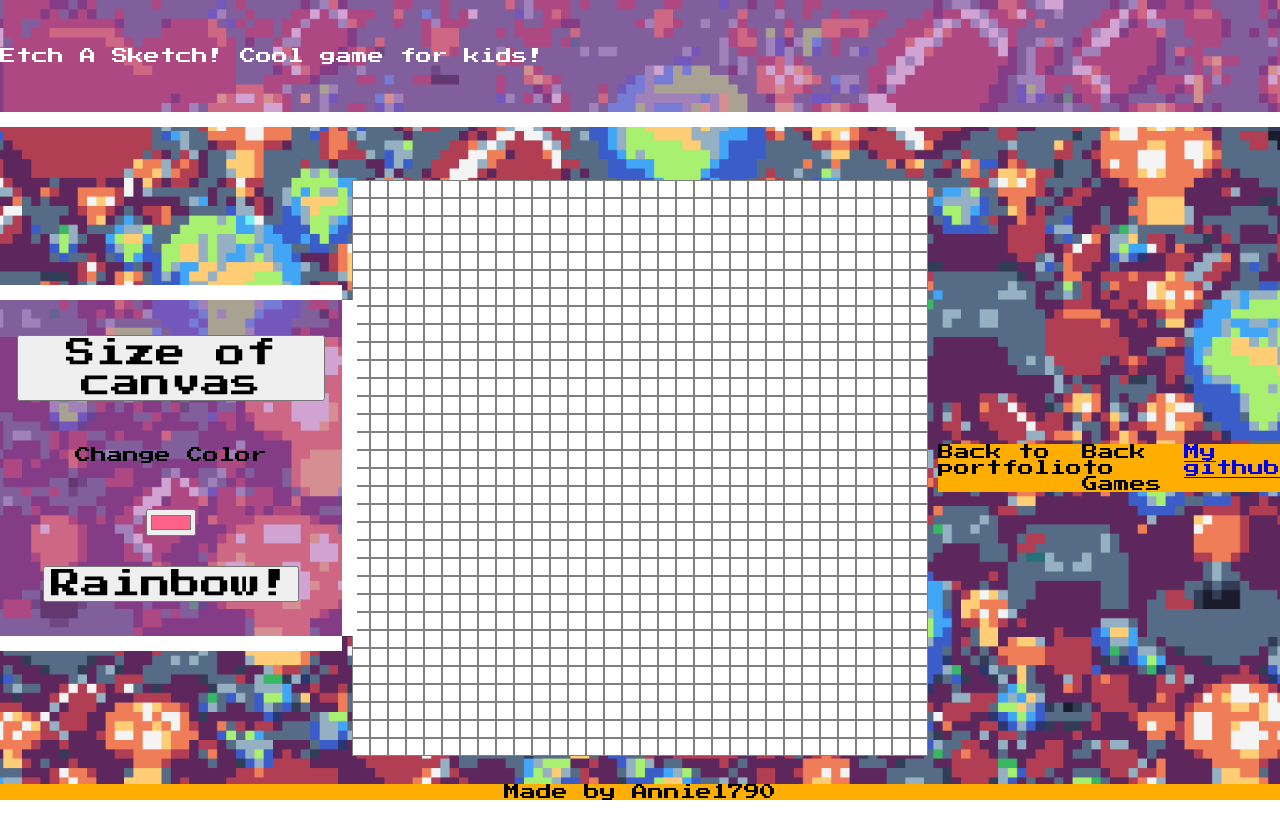
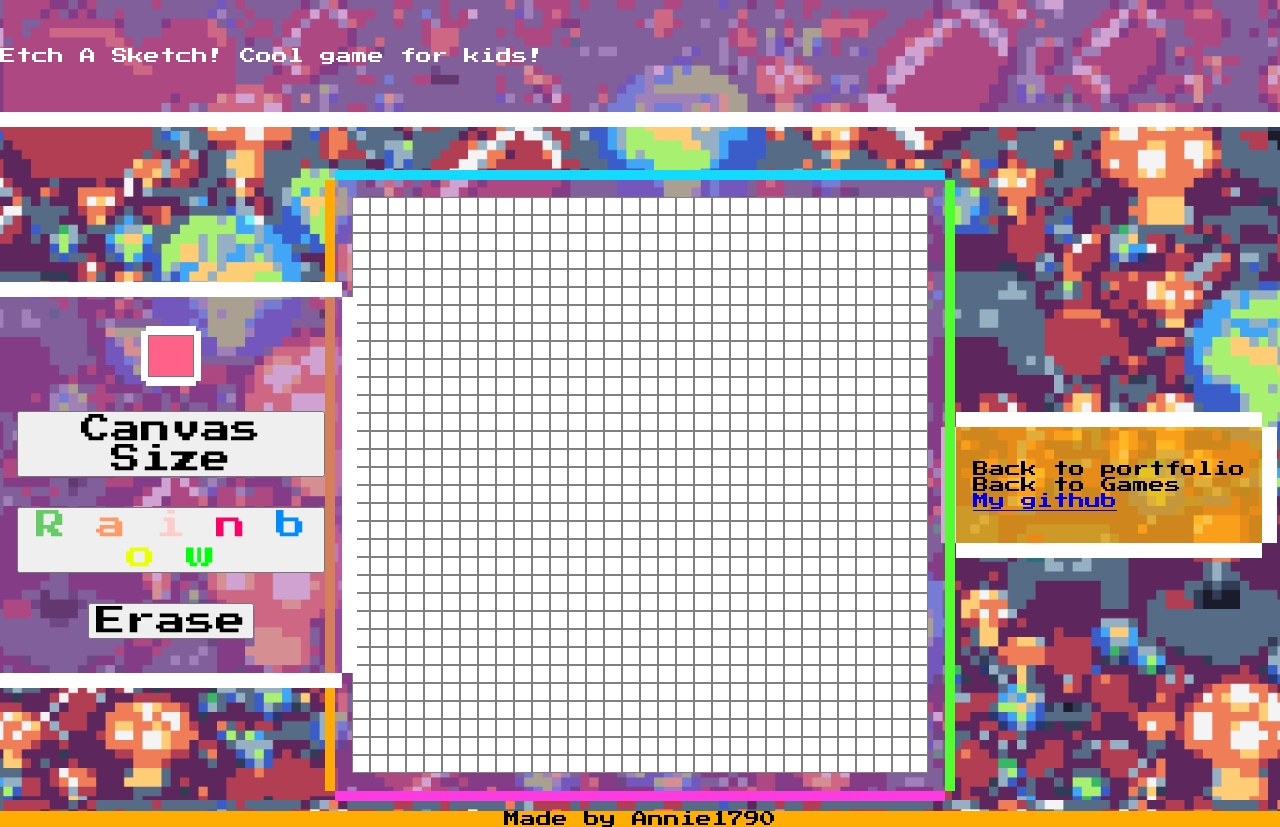
Before and after one commit to Annie1790/Etch-a-Sketch, a plain HTML site: page index.html in a window 1280 px wide. Shown: the top 827 px of the page. Before the commit the page ends 800 px from the top, so only its background shows below. Drawn offline with Linux system fonts and the light colour scheme.

Commit message:
rainbow, erase missing

```diff
--- a/index.css
+++ b/index.css
@@ -3,7 +3,11 @@
     src: url(./media/PressStart2P-Regular.ttf);
 }
 
-
+/*.something {
+  transform: scale(1.1);
+  border-color: #ffc600;
+  box-shadow: 0 0 1rem #ffc600;
+}*/
 
 body {
     font-family: PressStart;
@@ -34,10 +38,7 @@ header {
     background-color: rgb(172, 82, 177, 0.5);
     ;
     width: 100%;
-    box-shadow:   -15px 0 0 0 white,
-                 15px 0 0 0 white,
-                 0 -15px 0 0 white,
-                 0 15px 0 0 white;
+    box-shadow: -15px 0 0 0 white, 15px 0 0 0 white, 0 -15px 0 0 white, 0 15px 0 0 white;
 }
 
 .wrapping {
@@ -55,13 +56,14 @@ header {
     padding: 0;
     list-style-type: none;
     display: flex;
-    flex-direction: row;
+    flex-direction: column;
     justify-content: center;
     margin: auto;
     grid-column: 3;
     grid-row: 3;
-    background-color: rgb(255, 174, 0);
-
+    padding: 10% 5% 10% 5%;
+    background-color: rgb(255, 174, 0, 0.7);
+    box-shadow: -15px 0 0 0 white, 15px 0 0 0 white, 0 -15px 0 0 white, 0 15px 0 0 white;
 }
 
 .nav-bar>li {}
@@ -74,6 +76,9 @@ header {
     grid-row: 3;
     grid-column: 2;
     justify-items: stretch;
+    padding: 3%;
+    background-color: rgb(172, 82, 177, 0.5);;
+    box-shadow: -10px 0 0 0 rgb(255, 171, 3), 10px 0 0 0 rgb(81, 255, 46), 0 -10px 0 0 rgb(18, 219, 255), 0 10px 0 0 rgb(255, 58, 225);
 }
 
 .canvas-frame {
@@ -99,15 +104,25 @@ header {
     align-items: center;
     padding: 10% 5% 10% 5%;
     background-color: rgb(172, 82, 177, 0.5);
-    box-shadow: -15px 0 0 0 white,
-        15px 0 0 0 white,
-        0 -15px 0 0 white,
-        0 15px 0 0 white;
+    box-shadow: -15px 0 0 0 white, 15px 0 0 0 white, 0 -15px 0 0 white, 0 15px 0 0 white;
 }
 
-.options-box>button {
-    opacity: 100%;
+.options-box>input {
+    border: none;
+    background-color: white;
+    padding: 0;
+    height: 50px;
+    width: 50px;
+    cursor: pointer;
+    box-shadow: -5px 0 0 0 white, 5px 0 0 0 white, 0 -5px 0 0 white, 0 5px 0 0 white;
+    transition: width 0.5s, height 0.5s;
 }
+
+.options-box>input:hover {
+width: 55px;
+height: 55px;
+}
+
 
 
 footer {
--- a/index.html
+++ b/index.html
@@ -24,10 +24,18 @@
             </div>
         </div>
         <div class="options-box">
-            <button id="button">Size of canvas</button>
-            <p>Change Color</p>
             <input id="changeColor" type="color" id="colorpicker" value="#FF6188">
-            <button id="changeRainbow">Rainbow!</button>
+            <button id="button">Canvas Size</button>
+            <button id="changeRainbow">
+                <span style="color:#66CC66">R</span>
+                <span style="color:#FF9966">a</span>
+                <span style="color:#FFCCCC">i</span>
+                <span style="color:#FF0066">n</span>
+                <span style="color:#008cff">b</span>
+                <span style="color:#eaff00">o</span>
+                <span style="color:#00ff0d">w</span>
+            </button>
+            <button id="changeErase">Erase</button>
         </div>
 
         <footer>Made by Annie1790</footer>
--- a/index.js
+++ b/index.js
@@ -2,6 +2,8 @@ const canvas = document.querySelector("#sketchCanvas");
 const sizeofCanvas = document.querySelector("#button");
 const brushColor = document.querySelector("#changeColor");
 const brushSize = document.querySelector("#changeBrushSize");
+const rainbow = document.querySelector("#changeRainbow");
+const erase = document.querySelector("#changeErase");
 const currentSize = 32;
 
 //Create 1 single cube
@@ -36,6 +38,12 @@ function appliedColor() {
     }
 }
 
+// Rainbow Color
+
+
+//Erase
+
+
 sizeofCanvas.addEventListener("click", function () {
     let newSize = prompt("Enter a number", 0);
     newSize = Number(newSize);
```
Lines whose indentation alone changed are shown as unchanged.
